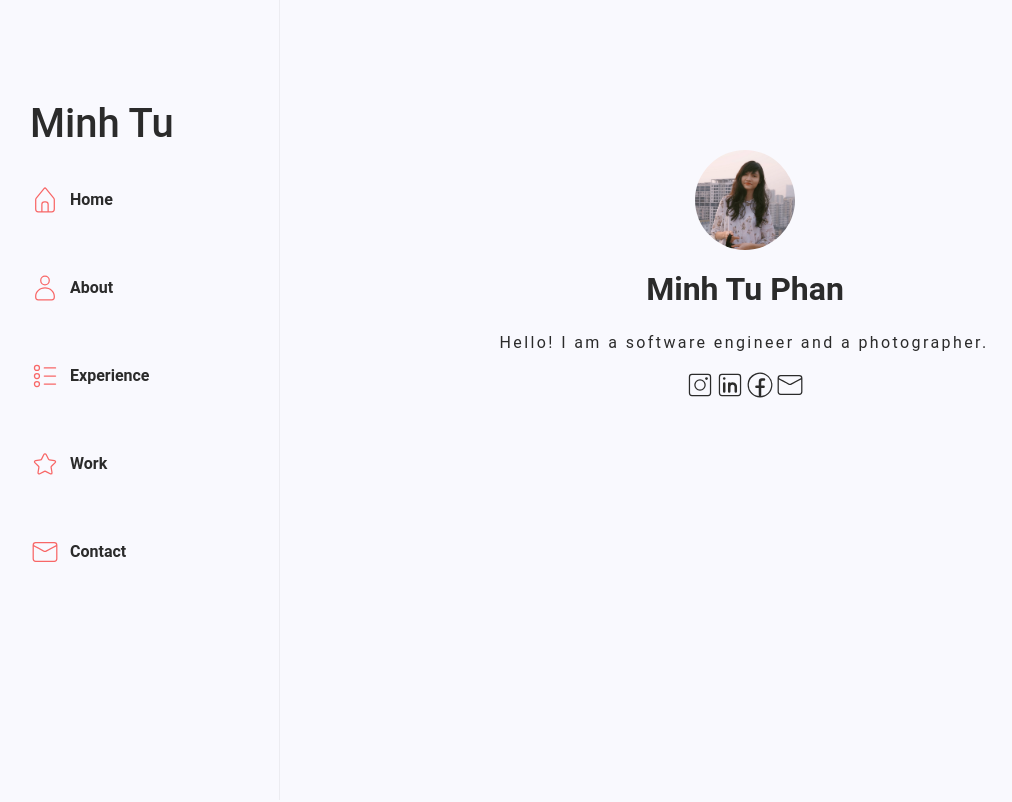
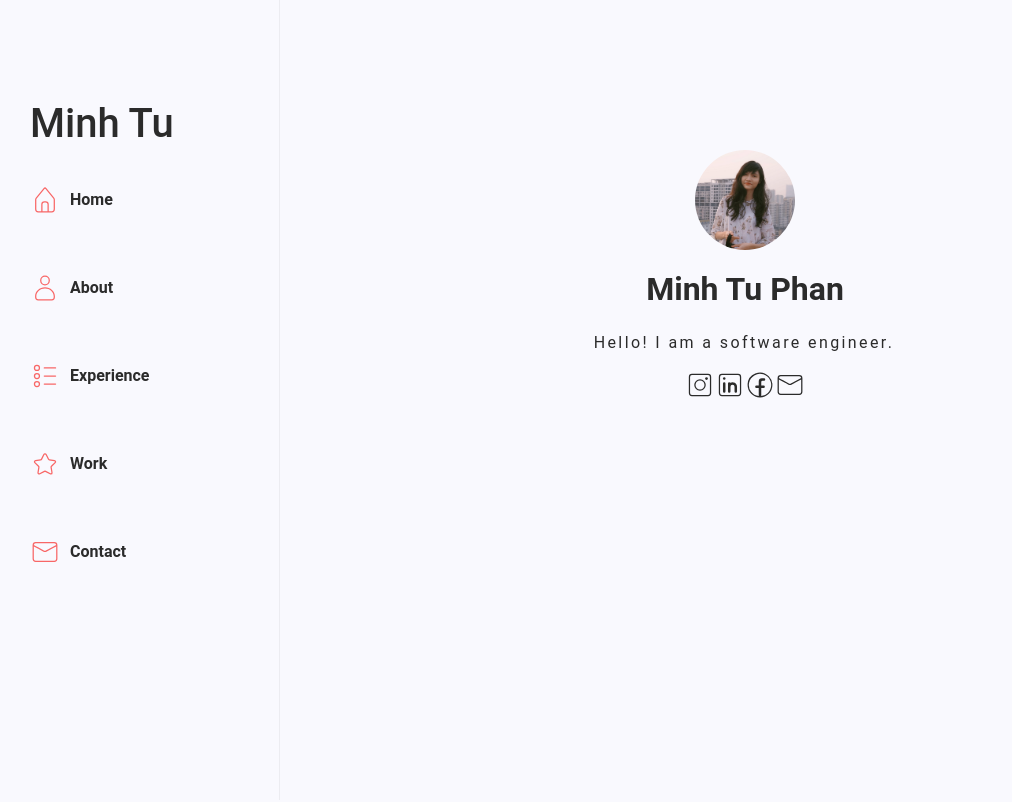
Before and after one commit to liucuxiu/liucuxiu.react-porfolio.github.io, a React (Create React App) app: page / in a window 1280 px wide. Shown: the top 802 px of the page, without its empty margins (70-1082 px from the left). Built offline with nearby package versions, Linux system fonts and the light colour scheme.

Commit message:
remove unused thing

```diff
--- a/src/components/Content/About/About.css
+++ b/src/components/Content/About/About.css
@@ -28,9 +28,6 @@
     padding: 0;
 }
 
-.about {
-}
-
 .about .circle-image {
     width: 200px;
     height: 200px;
--- a/src/components/Content/Experience/Experience.tsx
+++ b/src/components/Content/Experience/Experience.tsx
@@ -4,6 +4,7 @@ import Col from 'react-bootstrap/Col';
 import { experiences } from './data/experience';
 import ExperienceDetail from './ExperienceDetail';
 import './Experience.css'
+
 const Experience = () => {
   const experienceList = experiences.map(exp =>
     <ExperienceDetail key={exp.id} experience={exp}/>
--- a/src/components/Content/Home/Home.tsx
+++ b/src/components/Content/Home/Home.tsx
@@ -11,7 +11,7 @@ const Home = () => {
              alt="Circle"/>
         <h2><b>Minh Tu Phan</b></h2>
         <div className="typewriter">
-          <p>Hello! I am a software engineer and a photographer.</p>
+          <p>Hello! I am a software engineer.</p>
         </div>
         <div>
           <CiInstagram/>
--- a/src/index.tsx
+++ b/src/index.tsx
@@ -2,7 +2,6 @@ import  ReactDOM  from 'react-dom/client';
 import React from 'react'
 import SideBar from './components/SideBar/SideBar';
 import Content from './components/Content/Content';
-// import 'bootstrap/dist/css/bootstrap.min.css';
 import './styles/style.css';
 
 const App = () => {
```
Also changed, not shown: 1 other file (tests, documents, lock files or other folders).
